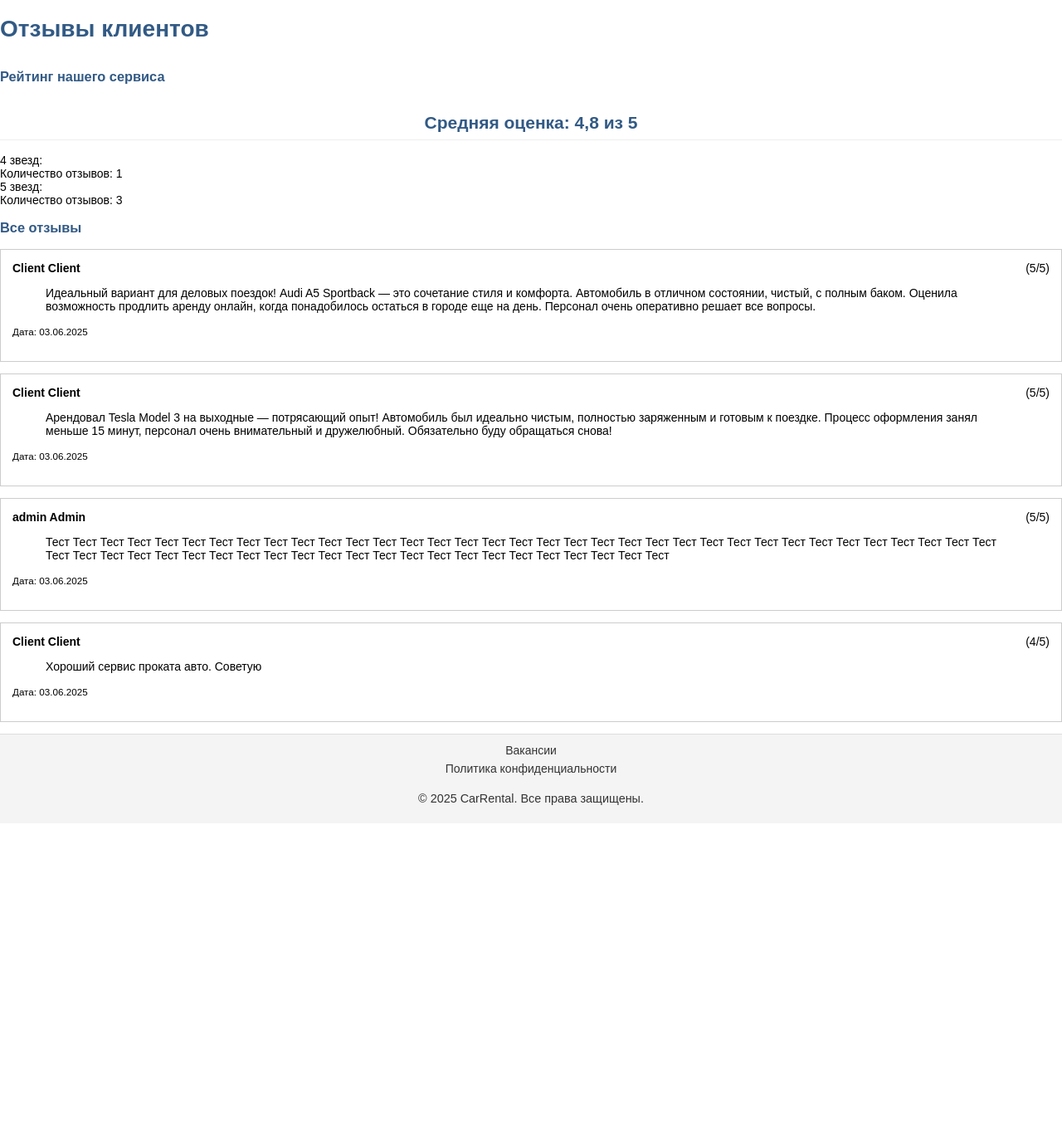
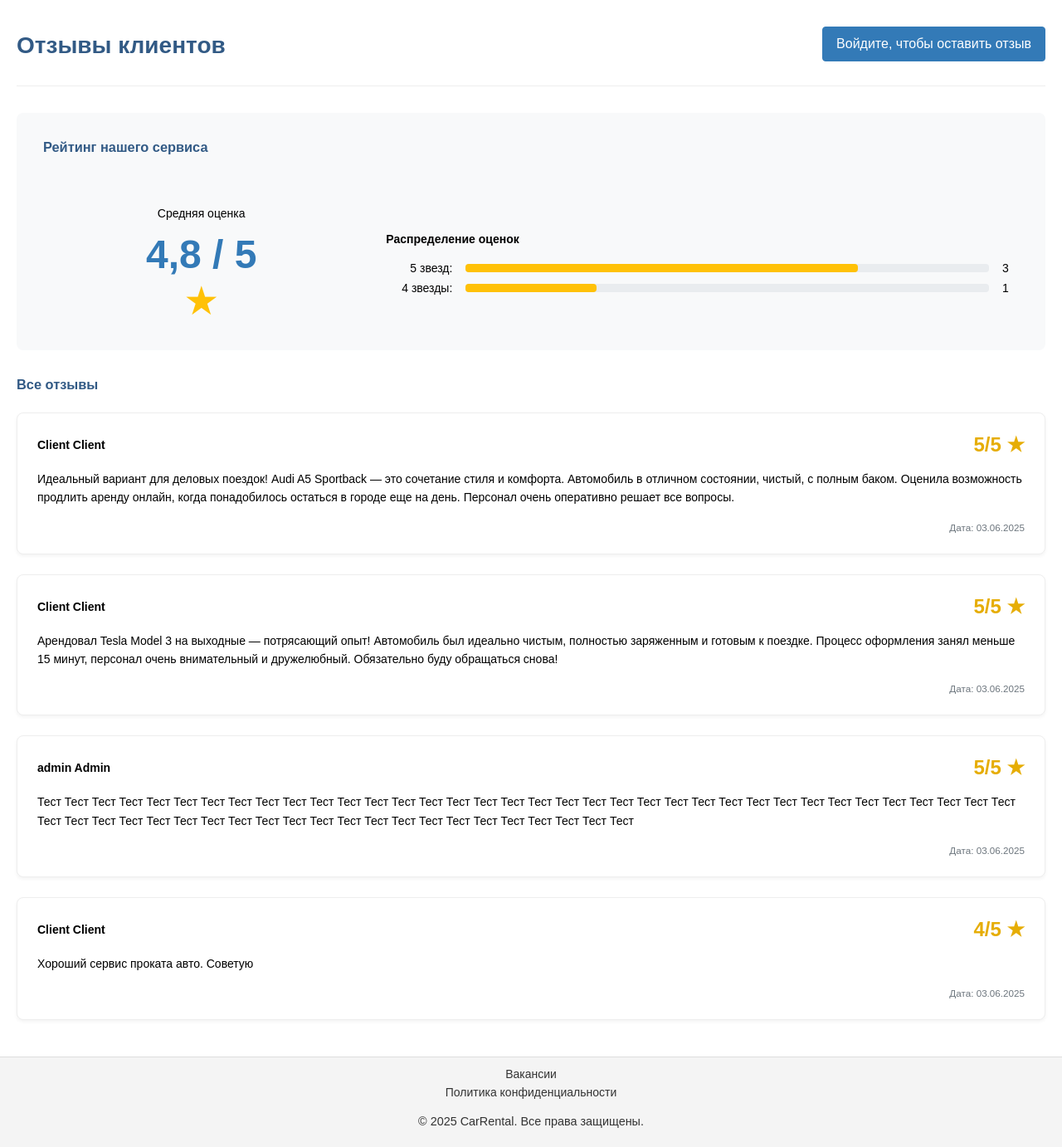
Before and after one commit to Dmitro44/353503_SEBELEV_21, a Django app: page /reviews/ in a window 1280 px wide. Shown: the part 103-1485 px from the top of the page at 83% size. Before the commit the page ends 1073 px from the top, so only its background shows below. Run offline with Django 5.2, Linux system fonts and the light colour scheme; data comes from the database, SQL or seed files in the repository; both versions use the stored data as it was after the commit.

Commit message:
Added styles for reveiw pages

```diff
--- a/STRWEB/LR2/content/views.py
+++ b/STRWEB/LR2/content/views.py
@@ -204,12 +204,20 @@ class ReviewListView(ListView):
 
     def get_context_data(self, **kwargs):
         context = super().get_context_data(**kwargs)
+        approved_reviews = Review.objects.filter(approved=True)
+
         # Add average rating
-        avg_rating = Review.objects.filter(approved=True).aggregate(Avg('rating'))
+        avg_rating = approved_reviews.aggregate(Avg('rating'))
         context['avg_rating'] = avg_rating['rating__avg']
+
         # Add rating counts
-        rating_counts = Review.objects.filter(approved=True).values('rating').annotate(count=Count('rating')).order_by('rating')
+        rating_counts = approved_reviews.values('rating').annotate(count=Count('rating')).order_by('-rating')
         context['rating_counts'] = rating_counts
+
+        # Add total review count for the progress bar calculation
+        total_reviews = approved_reviews.count()
+        context['total_reviews'] = total_reviews
+
         return context
 
 
--- a/STRWEB/LR2/static/css/main.css
+++ b/STRWEB/LR2/static/css/main.css
@@ -29,3 +29,6 @@
 @import url('pages/_news_detail.css');
 @import url('pages/_news_confirm_delete.css');
 @import url('pages/_vehicle_form.css');
+@import url('pages/_review_list.css');
+@import url('pages/_review_form.css');
+@import url('pages/_review_management.css');
--- /dev/null
+++ b/STRWEB/LR2/static/css/pages/_review_list.css
@@ -0,0 +1,174 @@
+/* Styles for the review list page */
+
+.page-header {
+    display: flex;
+    justify-content: space-between;
+    align-items: center;
+    margin-bottom: 2rem;
+    border-bottom: 1px solid #eee;
+    padding-bottom: 1rem;
+}
+
+/* Review Summary Section */
+.review-summary {
+    background-color: #f8f9fa;
+    padding: 2rem;
+    border-radius: 8px;
+    margin-bottom: 2rem;
+    display: grid;
+    grid-template-columns: 1fr 2fr;
+    gap: 2rem;
+    align-items: center;
+}
+
+.review-summary h3 {
+    grid-column: 1 / -1; /* Span across both columns */
+    margin-top: 0;
+}
+
+.average-rating {
+    text-align: center;
+}
+
+.average-rating .rating-value {
+    font-size: 3rem;
+    font-weight: bold;
+    color: var(--primary-color);
+}
+
+.average-rating .rating-stars {
+    font-size: 3rem;
+    color: #ffc107;
+}
+
+.rating-distribution ul {
+    list-style: none;
+    padding: 0;
+    margin: 0;
+}
+
+.rating-distribution li {
+    display: flex;
+    align-items: center;
+    gap: 1rem;
+    margin-bottom: 0.5rem;
+}
+
+.rating-distribution .rating-label {
+    flex-basis: 80px;
+    text-align: right;
+}
+
+.rating-bar-container {
+    flex-grow: 1;
+    background-color: #e9ecef;
+    border-radius: 4px;
+    height: 10px;
+}
+
+.rating-bar {
+    background-color: #ffc107;
+    height: 100%;
+    border-radius: 4px;
+}
+
+.rating-count {
+    min-width: 20px;
+    text-align: left;
+}
+
+/* Review List Section */
+.review-list h3 {
+    margin-bottom: 1.5rem;
+}
+
+.review-item {
+    background-color: #fff;
+    border: 1px solid #eee;
+    border-radius: 8px;
+    padding: 1.5rem;
+    margin-bottom: 1.5rem;
+    box-shadow: 0 2px 4px rgba(0,0,0,0.05);
+}
+
+.review-header {
+    display: flex;
+    justify-content: space-between;
+    align-items: center;
+    margin-bottom: 1rem;
+}
+
+.review-author {
+    font-weight: bold;
+}
+
+.review-rating {
+    font-weight: bold;
+    font-size: 1.5rem;
+    color: #e6ad05;
+}
+
+.review-body p {
+    margin: 0;
+    line-height: 1.6;
+}
+
+.review-footer {
+    margin-top: 1rem;
+    text-align: right;
+    color: #6c757d;
+}
+
+/* Pagination */
+.pagination-nav {
+    margin-top: 2rem;
+}
+
+.pagination {
+    display: flex;
+    justify-content: center;
+    list-style: none;
+    padding: 0;
+}
+
+.page-item {
+    margin: 0 2px;
+}
+
+.page-link {
+    display: block;
+    padding: 0.5rem 0.75rem;
+    color: var(--primary-color);
+    text-decoration: none;
+    border: 1px solid #ddd;
+    border-radius: 4px;
+    transition: all 0.2s ease-in-out;
+}
+
+.page-item.disabled .page-link {
+    color: #6c757d;
+    pointer-events: none;
+    background-color: #fff;
+    border-color: #ddd;
+}
+
+.page-item.active .page-link {
+    z-index: 1;
+    color: #fff;
+    background-color: var(--primary-color);
+    border-color: var(--primary-color);
+}
+
+.page-link:hover {
+    background-color: #e9ecef;
+}
+
+@media (max-width: 768px) {
+    .review-summary {
+        grid-template-columns: 1fr;
+    }
+
+    .average-rating {
+        margin-bottom: 2rem;
+    }
+}
--- a/STRWEB/LR2/templates/content/review_list.html
+++ b/STRWEB/LR2/templates/content/review_list.html
@@ -3,101 +3,94 @@
 {% block title %}Отзывы - Автопрокат{% endblock %}
 
 {% block content %}
-    <div>
-        <div>
-            <div>
+<div class="content-container">
+    <div class="page-header">
         <h1>Отзывы клиентов</h1>
-
-                <div>
-                    <div>
-                        <div style="display: flex; justify-content: space-between; align-items: center;">
-                            <h3>Рейтинг нашего сервиса</h3>
         {% if user.is_authenticated %}
-                                <a href="{% url 'review_add' %}">Добавить отзыв</a>
+            <a href="{% url 'review_add' %}" class="btn btn-primary">Добавить отзыв</a>
+        {% else %}
+            <a href="{% url 'login' %}?next={% url 'review_add' %}" class="btn btn-primary">Войдите, чтобы оставить отзыв</a>
         {% endif %}
     </div>
+
+    <!-- Review Summary Section -->
+    <div class="review-summary">
+        <h3>Рейтинг нашего сервиса</h3>
+        {% if avg_rating %}
+            <div class="average-rating">
+                <p>Средняя оценка</p>
+                <div class="rating-value">{{ avg_rating|floatformat:1 }} / 5</div>
+                <div class="rating-stars">★</div>
             </div>
-                    <div>
-                        {% if avg_rating %}
-                            <div style="text-align: center;">
-                                <h2>Средняя оценка: {{ avg_rating|floatformat:1 }} из 5</h2>
+            <div class="rating-distribution">
+                <h4>Распределение оценок</h4>
+                <ul>
+                    {% for rating_info in rating_counts %}
+                        <li>
+                            <span class="rating-label">{{ rating_info.rating }} {% if rating_info.rating == 1 %}звезда{% elif rating_info.rating > 1 and rating_info.rating < 5 %}звезды{% else %}звезд{% endif %}:</span>
+                            <div class="rating-bar-container">
+                                <div class="rating-bar" style="width: {% widthratio rating_info.count total_reviews 100 %}%;"></div>
+                            </div>
+                            <span class="rating-count">{{ rating_info.count }}</span>
+                        </li>
+                    {% endfor %}
+                </ul>
+            </div>
+        {% else %}
+            <p>Пока нет отзывов. Будьте первым, кто оставит отзыв!</p>
+        {% endif %}
     </div>
 
-                            <div>
-                                <div>
-                                    <div>
-                                        {% for rating_info in rating_counts %}
-                                            <div>
-                                                <div>{{ rating_info.rating }} звезд:</div>
-                                                <div>Количество отзывов: {{ rating_info.count }}</div>
+    <!-- Review List Section -->
+    {% if reviews %}
+        <div class="review-list">
+            <h3>Все отзывы</h3>
+            {% for review in reviews %}
+                <div class="review-item">
+                    <div class="review-header">
+                        <span class="review-author">{{ review.user.get_full_name|default:review.user.username }}</span>
+                        <span class="review-rating">{{ review.rating }}/5 ★</span>
+                    </div>
+                    <div class="review-body">
+                        <p>{{ review.text }}</p>
+                    </div>
+                    <div class="review-footer">
+                        <small>Дата: <time datetime="{{ review.created_at|date:"Y-m-d" }}">{{ review.created_at|date:"d.m.Y" }}</time></small>
+                    </div>
                 </div>
             {% endfor %}
         </div>
-                                </div>
-                            </div>
+
+        <!-- Pagination -->
+        {% if is_paginated %}
+            <nav class="pagination-nav">
+                <ul class="pagination">
+                    {% if page_obj.has_previous %}
+                        <li class="page-item"><a class="page-link" href="?page=1">&laquo;&laquo;</a></li>
+                        <li class="page-item"><a class="page-link" href="?page={{ page_obj.previous_page_number }}">&laquo;</a></li>
                     {% else %}
-                            <div>
-                                Пока нет отзывов. Будьте первым, кто оставит отзыв!
-                            </div>
+                        <li class="page-item disabled"><span class="page-link">&laquo;&laquo;</span></li>
+                        <li class="page-item disabled"><span class="page-link">&laquo;</span></li>
                     {% endif %}
-                    </div>
-                </div>
 
-                {% if reviews %}
-                    <div>
-                        <h3>Все отзывы</h3>
-
-                        {% for review in reviews %}
-                            <div style="border: 1px solid #ccc; margin-bottom: 1em; padding: 1em;">
-                                <div style="display: flex; justify-content: space-between; align-items: center;">
-                                    <div>
-                                        <strong>{{ review.user.get_full_name|default:review.user.username }}</strong>
-                                    </div>
-                                    <div>
-                                        ({{ review.rating }}/5)
-                                    </div>
-                                </div>
-                                <div>
-                                    <blockquote>
-                                        <p>{{ review.text }}</p>
-                                    </blockquote>
-                                    <p>
-                                        <small>Дата: <time datetime="{{ review.created_at|date:"Y-m-d" }}">{{ review.created_at|date:"d.m.Y" }}</time></small>
-                                    </p>
-                                </div>
-                            </div>
+                    {% for i in paginator.page_range %}
+                        {% if page_obj.number == i %}
+                            <li class="page-item active"><span class="page-link">{{ i }}</span></li>
+                        {% else %}
+                            <li class="page-item"><a class="page-link" href="?page={{ i }}">{{ i }}</a></li>
+                        {% endif %}
                     {% endfor %}
 
-                        {% if is_paginated %}
-                            <nav>
-                                <ul>
-                                    {% if page_obj.has_previous %}
-                                        <li>
-                                            <a href="?page=1">&laquo;&laquo;</a>
-                                        </li>
-                                        <li>
-                                            <a href="?page={{ page_obj.previous_page_number }}">&laquo;</a>
-                                        </li>
-                                    {% endif %}
-
-                                    <li>
-                                        Страница {{ page_obj.number }} из {{ page_obj.paginator.num_pages }}.
-                                    </li>
-
                     {% if page_obj.has_next %}
-                                        <li>
-                                            <a href="?page={{ page_obj.next_page_number }}">&raquo;</a>
-                                        </li>
-                                        <li>
-                                            <a href="?page={{ page_obj.paginator.num_pages }}">&raquo;&raquo;</a>
-                                        </li>
+                        <li class="page-item"><a class="page-link" href="?page={{ page_obj.next_page_number }}">&raquo;</a></li>
+                        <li class="page-item"><a class="page-link" href="?page={{ page_obj.paginator.num_pages }}">&raquo;&raquo;</a></li>
+                    {% else %}
+                        <li class="page-item disabled"><span class="page-link">&raquo;</span></li>
+                        <li class="page-item disabled"><span class="page-link">&raquo;&raquo;</span></li>
                     {% endif %}
                 </ul>
             </nav>
         {% endif %}
-                    </div>
     {% endif %}
 </div>
-        </div>
-    </div>
 {% endblock %}
```
Also changed, not shown: STRWEB/LR2/static/css/pages/_review_form.css (added, +50 -0 lines), STRWEB/LR2/static/css/pages/_review_management.css (added, +93 -0 lines), STRWEB/LR2/templates/content/review_form.html (+35 -43 lines), STRWEB/LR2/templates/content/review_management.html (+35 -43 lines), STRWEB/LR2/db.sqlite3. Lines whose indentation alone changed are shown as unchanged.
